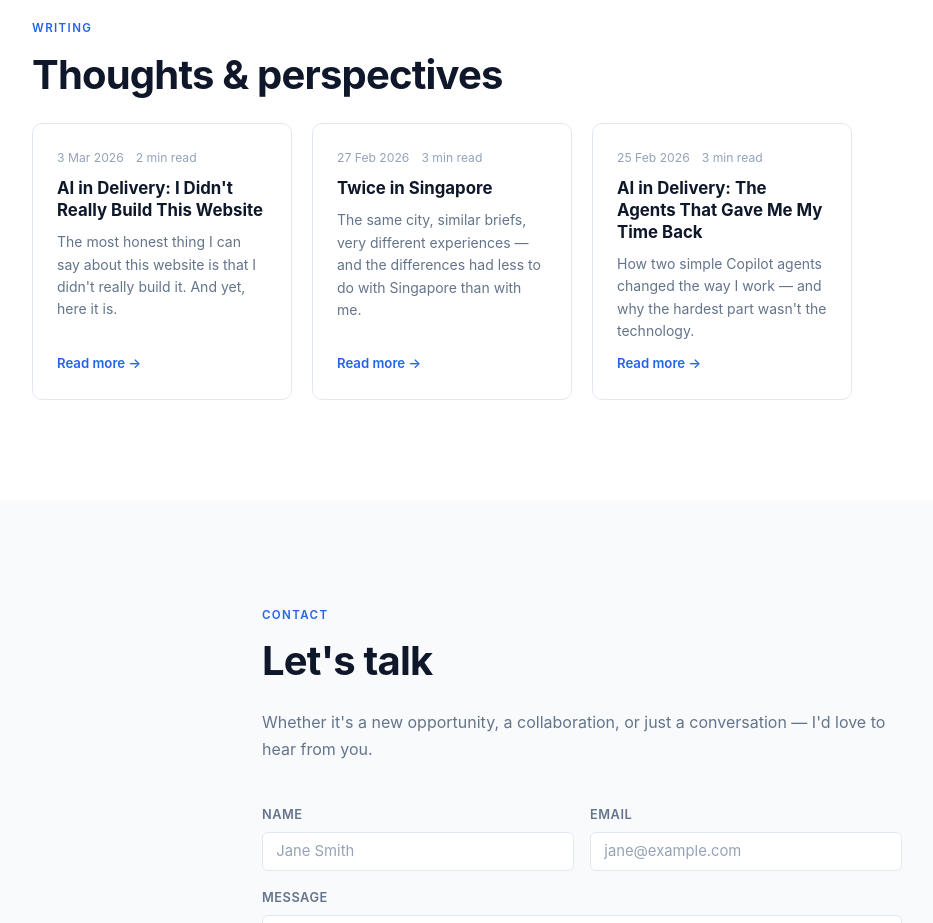
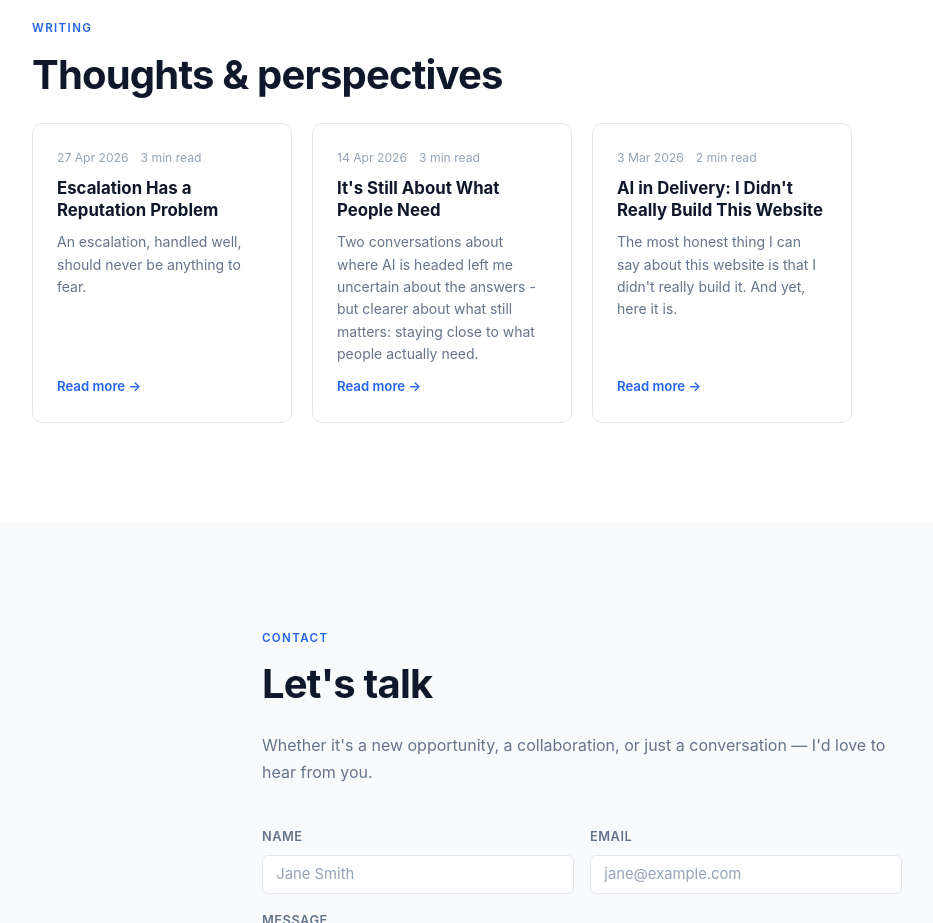
Before and after one commit to bowlax/portfolio, a plain HTML site: page index.html in a window 1280 px wide. Shown: the part 2720-3643 px from the top of the page, without its empty margins (58-991 px from the left). Drawn offline with Linux system fonts and the light colour scheme.

Commit message:
Update homepage writing section to show three most recent posts
Co-Authored-By: Claude Sonnet 4.6 <noreply@anthropic.com>

```diff
--- a/index.html
+++ b/index.html
@@ -207,32 +207,32 @@
 
         <article class="post-card">
           <div class="post-meta">
+            <span class="post-date">27 Apr 2026</span>
+            <span class="post-read">3 min read</span>
+          </div>
+          <h3 class="post-title">Escalation Has a Reputation Problem</h3>
+          <p class="post-excerpt">An escalation, handled well, should never be anything to fear.</p>
+          <a href="posts/escalation-has-a-reputation-problem.html" class="post-link">Read more <span aria-hidden="true">→</span></a>
+        </article>
+
+        <article class="post-card">
+          <div class="post-meta">
+            <span class="post-date">14 Apr 2026</span>
+            <span class="post-read">3 min read</span>
+          </div>
+          <h3 class="post-title">It's Still About What People Need</h3>
+          <p class="post-excerpt">Two conversations about where AI is headed left me uncertain about the answers - but clearer about what still matters: staying close to what people actually need.</p>
+          <a href="posts/its-still-about-what-people-need.html" class="post-link">Read more <span aria-hidden="true">→</span></a>
+        </article>
+
+        <article class="post-card">
+          <div class="post-meta">
             <span class="post-date">3 Mar 2026</span>
             <span class="post-read">2 min read</span>
           </div>
           <h3 class="post-title">AI in Delivery: I Didn't Really Build This Website</h3>
           <p class="post-excerpt">The most honest thing I can say about this website is that I didn't really build it. And yet, here it is.</p>
           <a href="posts/ai-in-delivery-website.html" class="post-link">Read more <span aria-hidden="true">→</span></a>
-        </article>
-
-        <article class="post-card">
-          <div class="post-meta">
-            <span class="post-date">27 Feb 2026</span>
-            <span class="post-read">3 min read</span>
-          </div>
-          <h3 class="post-title">Twice in Singapore</h3>
-          <p class="post-excerpt">The same city, similar briefs, very different experiences — and the differences had less to do with Singapore than with me.</p>
-          <a href="posts/twice-in-singapore.html" class="post-link">Read more <span aria-hidden="true">→</span></a>
-        </article>
-
-        <article class="post-card">
-          <div class="post-meta">
-            <span class="post-date">25 Feb 2026</span>
-            <span class="post-read">3 min read</span>
-          </div>
-          <h3 class="post-title">AI in Delivery: The Agents That Gave Me My Time Back</h3>
-          <p class="post-excerpt">How two simple Copilot agents changed the way I work — and why the hardest part wasn't the technology.</p>
-          <a href="posts/ai-in-delivery-agents.html" class="post-link">Read more <span aria-hidden="true">→</span></a>
         </article>
 
       </div>
```
